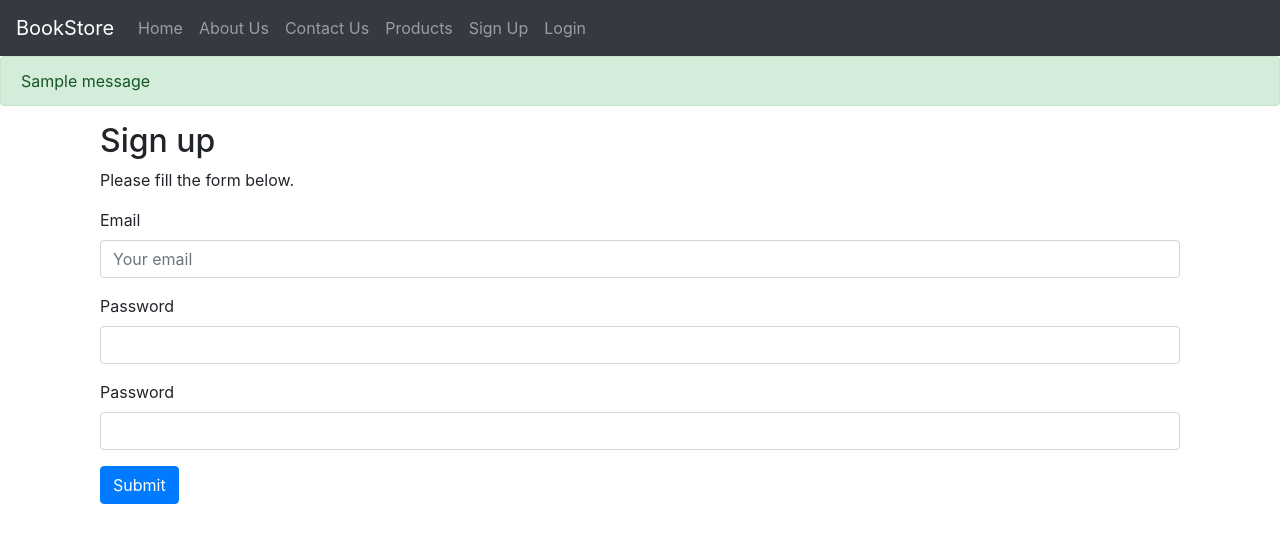
After one commit to SoyamDarshan/BookStore, a Django app: template main/templates/signup.html in a window 1280 px wide. The commit adds this page. Shown: the top 543 px of the page. Run offline with Django 3.2, Linux system fonts and the light colour scheme; the template is opened without the code that fills it, so the values that code supplies are empty, except form fields; tables that the repository leaves empty hold one stand-in row (values such as "Sample post"); one stand-in notice (Sample message) is shown; form fields are guessed from the names that the template uses; some libraries are stand-ins or nearby versions.

Commit message:
development day8

```diff
--- a/main/templates/base.html
+++ b/main/templates/base.html
@@ -30,16 +30,32 @@
                 <li class="nav-item {% if request.path == '/products/all/' %} active {% endif %}">
                     <a class="nav-link" href="/products/all/">Products</a>
                 </li>
+                <li class="nav-item {% if request.path == '/signup/' %} active {% endif %}">
+                    <a class="nav-link" href="/signup/">Sign Up</a>
+                </li>
+                <li class="nav-item {% if request.path == '/login/' %} active {% endif %}">
+                    <a class="nav-link" href="/login/">Login</a>
+                </li>
+
             </ul>
         </div>
     </nav>
 
+{% for message in messages %}
+    <div class="alert alert-{{ message.tags }}">
+        {{ message }}
+    </div>
+{% endfor %}
 
+<div class="container">
     {% block content %}
 
 
+
+
+
     {% endblock content %}
-
+</div>
     <script
       src="{% static 'js/jquery.min.js' %}">
     </script>
--- /dev/null
+++ b/main/templates/signup.html
@@ -0,0 +1,43 @@
+{% extends "base.html" %}
+{% block content %}
+
+<div class="container">
+    <h2>Sign up</h2>
+<p>Please fill the form below.</p>
+<form method="POST">
+    {% csrf_token %}
+    <div class="form-group">
+        {{ form.email.label_tag }}
+        <input type="email" class="form-control {% if form.email.errors %} is-invalid {% endif %}" id="id_email"
+               name="email" placeholder="Your email" value="{{ form.email.value|default:'' }}">
+        {% if form.email.errors %}
+            <div class="invalid-feedback">
+                {{ form.email.errors }}
+            </div>
+        {% endif %}
+    </div>
+    <div class="form-group">
+        {{ form.password1.label_tag }}
+        <input type="password" class="form-control {% if form.password1.errors %} is-invalid{% endif %}"
+            id="id-password1" name="password1" value="{{ form.password1.value|default:'' }}">
+        {% if form.password1.errors %}
+            <div class="invalid-feedback">
+                {{ form.password1.errors }}
+            </div>
+        {% endif %}
+    </div>
+    <div class="form-group">
+        {{ form.password2.label_tag }}
+        <input type="password" class="form-control {% if form.password2.errors %} is-invalid {% endif %}"
+               id="password2" name="password2" value="{{ form.password2.value|default:'' }}">
+        {% if form.password2.errors %}
+            <div class="invalid-feedback">
+                {{ form.password2.errors }}
+            </div>
+        {% endif %}
+    </div>
+    <button type="submit" class="btn btn-primary">Submit</button>
+</form>
+
+</div>
+{% endblock content%}
--- a/main/urls.py
+++ b/main/urls.py
@@ -1,6 +1,8 @@
 from django.views.generic import TemplateView
 from django.urls import path
 from main import views, models
+from django.contrib.auth import views as auth_veiws
+from main import forms
 from django.views.generic.detail import DetailView
 
 
@@ -8,6 +10,8 @@ urlpatterns = [
     path('about-us/', TemplateView.as_view(template_name="about_us.html"), name="about_us"),
     path('', TemplateView.as_view(template_name="home.html"), name="home"),
     path('contact-us/', views.ContactUsView.as_view(), name="contact_us"),
+    path('signup/', views.SignupView.as_view(), name="signup"),
     path('products/<slug:tag>/', views.ProductListView.as_view(), name="products"),
     path('product/<slug:slug>/', DetailView.as_view(model=models.Product), name="product"),
+    path('login/', auth_veiws.LoginView.as_view(template_name="login.html", form_class=forms.AuthenticationForm), name="login"),
 ]
```
Also changed, not shown: main/forms.py (+34 -0 lines), main/models.py (+26 -0 lines), main/templates/login.html (added, +33 -0 lines), main/tests/test_forms.py (+18 -0 lines), main/tests/test_views.py (+23 -0 lines), main/migrations/0002_lead.py (added), main/migrations/0003_address.py (added), main/views.py (line endings or trailing spaces).
